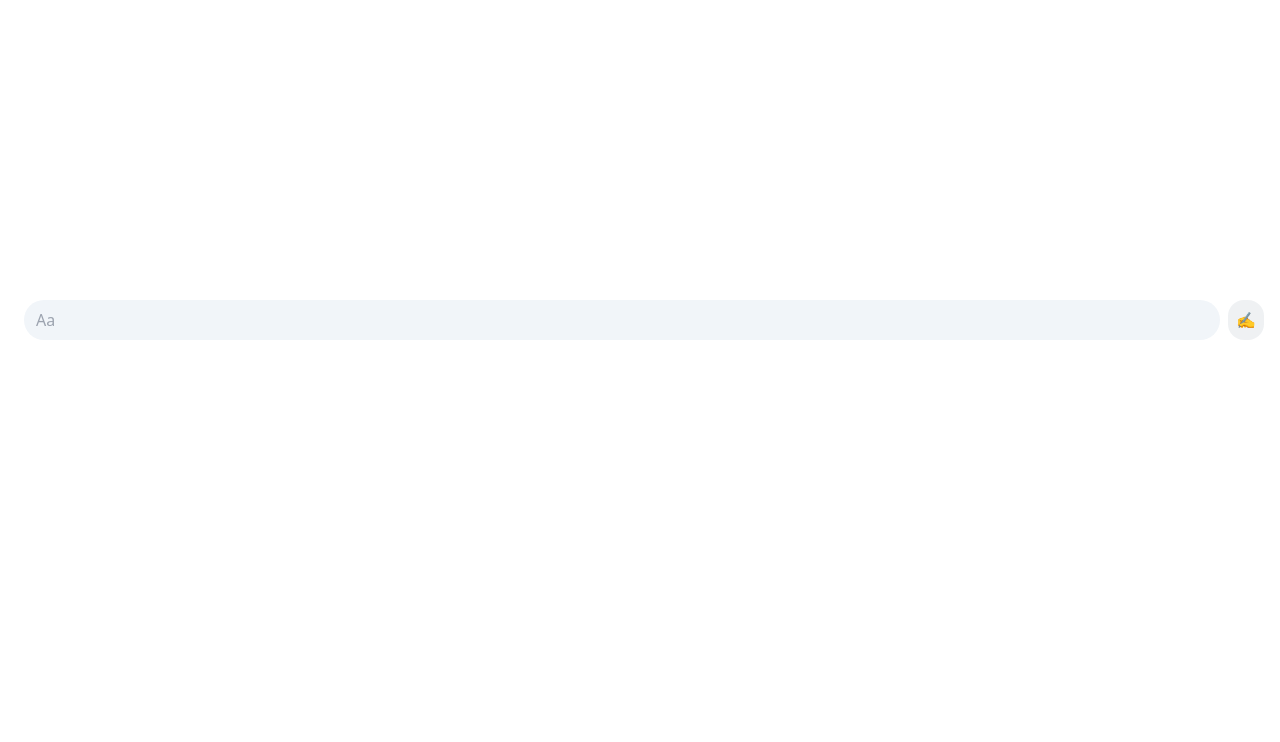
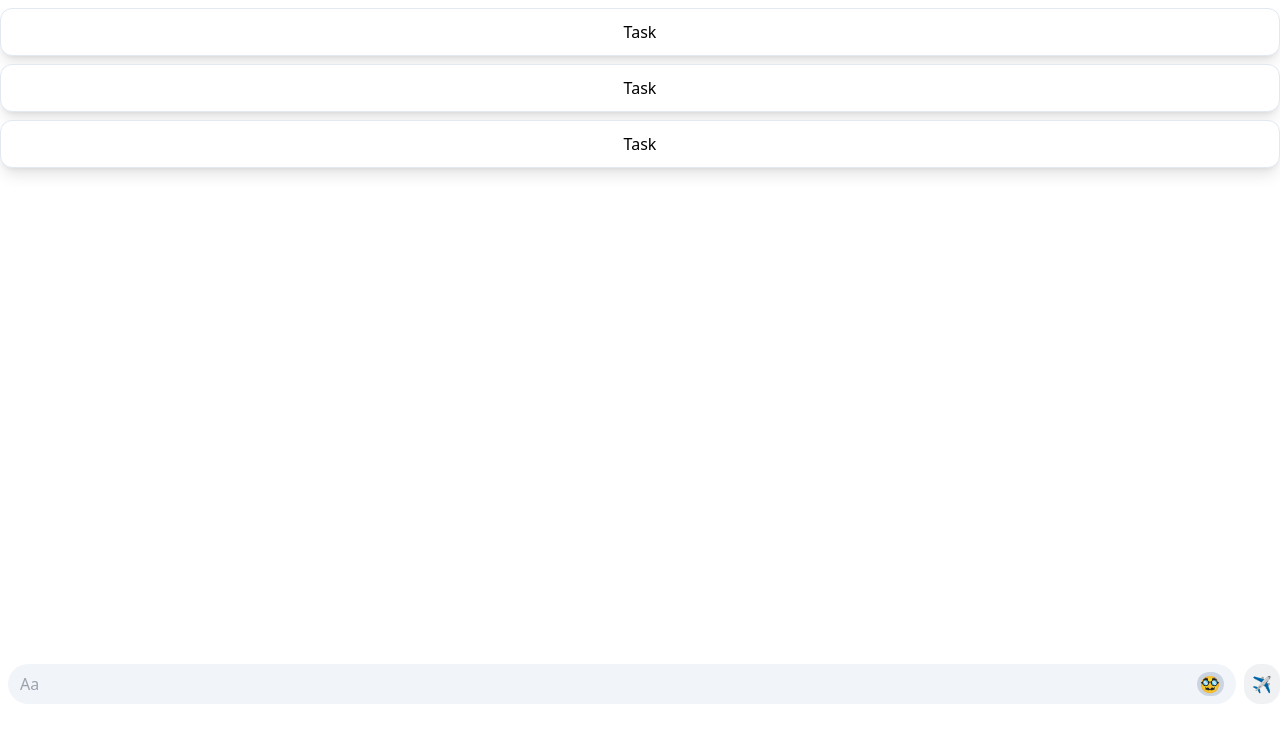
Before and after one commit to Malcovys/To-Do-List-App-PWA, a React (Vite) app in the folder remind/: page / in a window 1280 px wide. Shown: the top 742 px of the page. Built offline with nearby package versions, Linux system fonts and the light colour scheme.

Commit message:
input emoji

```diff
--- a/remind/package.json
+++ b/remind/package.json
@@ -14,6 +14,7 @@
     "autoprefixer": "^10.4.20",
     "class-variance-authority": "^0.7.0",
     "clsx": "^2.1.1",
+    "emoji-picker-react": "^4.12.0",
     "framer-motion": "^11.4.0",
     "lucide-react": "^0.438.0",
     "postcss-cli": "^11.0.0",
--- /dev/null
+++ b/remind/src/components/magicui/magic-card.tsx
@@ -0,0 +1,64 @@
+"use client";
+
+import React, { useCallback, useEffect } from "react";
+import { motion, useMotionTemplate, useMotionValue } from "framer-motion";
+
+import { cn } from "./../lib/utils";
+
+export interface MagicCardProps extends React.HTMLAttributes<HTMLDivElement> {
+  gradientSize?: number;
+  gradientColor?: string;
+  gradientOpacity?: number;
+}
+
+export function MagicCard({
+  children,
+  className,
+  gradientSize = 200,
+  gradientColor = "#262626",
+  gradientOpacity = 0.8,
+}: MagicCardProps) {
+  const mouseX = useMotionValue(-gradientSize);
+  const mouseY = useMotionValue(-gradientSize);
+
+  const handleMouseMove = useCallback(
+    (e: React.MouseEvent<HTMLDivElement>) => {
+      const { left, top } = e.currentTarget.getBoundingClientRect();
+      mouseX.set(e.clientX - left);
+      mouseY.set(e.clientY - top);
+    },
+    [mouseX, mouseY],
+  );
+
+  const handleMouseLeave = useCallback(() => {
+    mouseX.set(-gradientSize);
+    mouseY.set(-gradientSize);
+  }, [mouseX, mouseY, gradientSize]);
+
+  useEffect(() => {
+    mouseX.set(-gradientSize);
+    mouseY.set(-gradientSize);
+  }, [mouseX, mouseY, gradientSize]);
+
+  return (
+    <div
+      onMouseMove={handleMouseMove}
+      onMouseLeave={handleMouseLeave}
+      className={cn(
+        "group relative flex size-full overflow-hidden rounded-xl bg-neutral-100 dark:bg-neutral-900 border text-black dark:text-white",
+        className,
+      )}
+    >
+      <div className="relative z-10">{children}</div>
+      <motion.div
+        className="pointer-events-none absolute -inset-px rounded-xl opacity-0 transition-opacity duration-300 group-hover:opacity-100"
+        style={{
+          background: useMotionTemplate`
+            radial-gradient(${gradientSize}px circle at ${mouseX}px ${mouseY}px, ${gradientColor}, transparent 100%)
+          `,
+          opacity: gradientOpacity,
+        }}
+      />
+    </div>
+  );
+}
--- /dev/null
+++ b/remind/src/components/ui/Card.tsx
@@ -0,0 +1,16 @@
+import { MagicCard } from "../magicui/magic-card";
+
+const Card: React.FC<{text:string}> = ({text}) => {
+  return (
+    <div className="flex h-12 w-full">
+        <MagicCard
+            className="bg-white cursor-pointer flex-col items-center justify-center shadow-lg whitespace-nowrap"
+            gradientColor={"#D9D9D955"}
+        >
+            {text}
+        </MagicCard>
+    </div>
+  );
+};
+
+export default Card;
--- a/remind/src/components/ui/Input.tsx
+++ b/remind/src/components/ui/Input.tsx
@@ -1,3 +1,4 @@
+import EmojiPicker, { EmojiClickData } from "emoji-picker-react";
 import { useEffect, useState } from "react";
 
 const Input : React.FC<{callback:(input:string) => void}> = ({callback}) => {
@@ -6,8 +7,12 @@ const Input : React.FC<{callback:(input:string) => void}> = ({callback}) => {
         "default" : "py-1 px-2 rounded-2xl bg-slate-500 bg-opacity-10",
         "submitable" : "py-1 px-2 rounded-2xl bg-slate-900 hover:bg-slate-800"
     }
+
     const [inputIsValide, setInputIsValide] = useState<boolean>(false);
     const [characters, setCharacters] = useState<string>("");
+
+    const [showEmojiPiker, setShowEmojiPiker] = useState<boolean>(false);
+
 
     const handleChange = (e:React.ChangeEvent<HTMLInputElement>) => {
         setCharacters(e.target.value);
@@ -15,9 +20,16 @@ const Input : React.FC<{callback:(input:string) => void}> = ({callback}) => {
 
     const onSubmit = (e:React.FormEvent<HTMLFormElement>) => {
         e.preventDefault();
-        if(inputIsValide)
-        {
-            callback(characters);
+        if(inputIsValide) callback(characters);
+    }
+
+    const handleEmojiPikerButton = () => {
+        setShowEmojiPiker(!showEmojiPiker);
+    }
+
+    const onEmojiClick = (emojiData: EmojiClickData, event: MouseEvent) => {
+        if(emojiData.emoji) {
+            //
         }
     }
 
@@ -25,29 +37,44 @@ const Input : React.FC<{callback:(input:string) => void}> = ({callback}) => {
         if(characters.length >= minimalCharacter)
         {
             setInputIsValide(true);
+            return;
         }
-        else
-        {
         setInputIsValide(false);
-        }
     }, [characters])
 
     return (
         <form
-            className="flex flex-row w-full"
+            className="flex w-full flex-col absolute bottom-[12%] space-y-2"
             onSubmit={onSubmit}
         >
+            <div className="w-full flex justify-end">
+                <EmojiPicker
+                    className="mx-4"
+                    open={showEmojiPiker}
+                    onEmojiClick={onEmojiClick}
+                />
+            </div>
+            <div className="w-full flex">
+                <div className="flex w-full px-3 py-2 border-solid rounded-full bg-secondary mx-2">
                     <input
-                className="w-full px-3 py-2 border-solid rounded-full focus:outline-none bg-secondary mx-2 font-medium text-slate-600"
+                        className="w-full focus:outline-none bg-secondary font-medium text-slate-600"
                         type="text"
                         name="task-input"
                         id="task-input"
                         placeholder="Aa"
                         onChange={handleChange}
                     />
-            <button className={inputIsValide ? buttonStyle.submitable : buttonStyle.default}>
-                <span>{inputIsValide ? "👌" : "✍️"}</span>
+                    <button
+                        onClick={handleEmojiPikerButton}
+                        type="button"
+                        className="w-7 border-solid rounded-full bg-slate-300 hover:bg-slate-400"
+                    >🥸</button>
+
+                </div>
+                <button type="submit" className={inputIsValide ? buttonStyle.submitable : buttonStyle.default}>
+                    <span>✈️</span>
                 </button>
+            </div>
         </form>
     )
 }
--- a/remind/src/pages/home/Home.tsx
+++ b/remind/src/pages/home/Home.tsx
@@ -1,13 +1,32 @@
 import Input from "../../components/ui/Input"
+import Card from "../../components/ui/Card";
+import { useState } from "react";
+
+interface Task {
+    id: number,
+    tile: string,
+    create_at: Date,
+    update_at: Date,
+    isDone: boolean
+}
 
 function Home() {
+    const [tasks, setTask] = useState<Task[]>();
+
     const onSubmit = (input : string) => {
         console.log(input);
     }
 
     return (
-        <div className="h-[40rem] flex flex-col justify-center  items-center px-4">
-            <Input callback={onSubmit}/>
+        <div className="mx-auto h-[calc(100dvh)] flex flex-col items-center space-y-2">
+            <div id="card-container" className="w-full h-full space-y-2 pt-2">
+                <Card text="Task" />
+                <Card text="Task" />
+                <Card text="Task" />
+            </div>
+            <div className="w-full flex justify-center items-center bg-white">
+                <Input callback={onSubmit}/>
+            </div>
         </div>
     )
   }
```
Also changed, not shown: 1 other file (tests, documents, lock files or other folders). Lines whose indentation alone changed are shown as unchanged.
